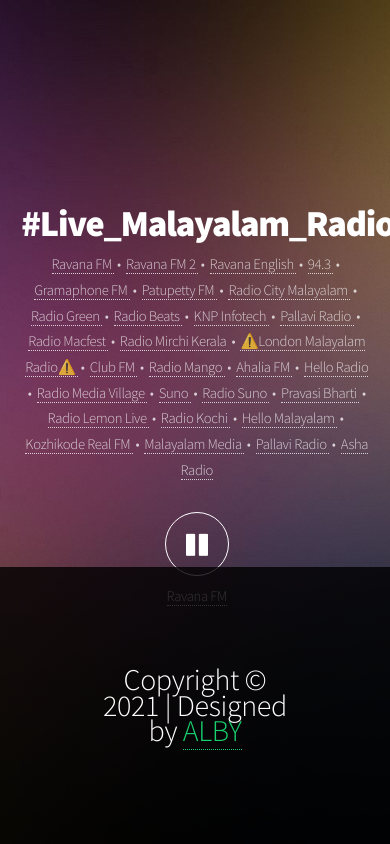
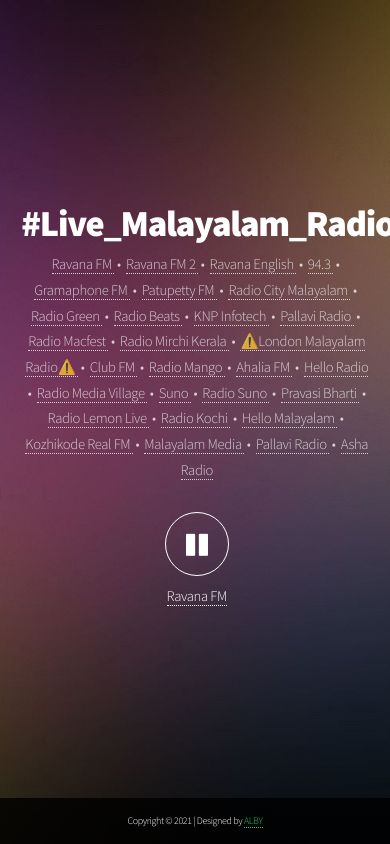
Before and after one commit to ALBINPRAVEEN/Malayalam-Radio, a plain HTML site: page index.html in a window 390 px wide. Drawn offline with Linux system fonts and the light colour scheme.

Commit message:
Update main.css

```diff
--- a/assets/css/main.css
+++ b/assets/css/main.css
@@ -880,7 +880,6 @@
 			padding: 0 1em;
 		} }
 
-
 /*--------------------------------------------------------------
 # Credits
 --------------------------------------------------------------*/
@@ -891,7 +890,7 @@
   bottom: 0;
   padding: 15px;
   text-align: right;
-  font-size: 30px;
+  font-size: 10px;
   color: #fff;
   z-index: 999999;
 }
@@ -899,7 +898,7 @@
 @media (max-width: 992px) {
   .credits {
     text-align: center;
-    padding: 100px;
+    padding: 10px;
     background: rgba(0, 0, 0, 0.8);
   }
 }
@@ -911,3 +910,4 @@
 
 .credits a:hover {
   color: #fff;
+}
```
